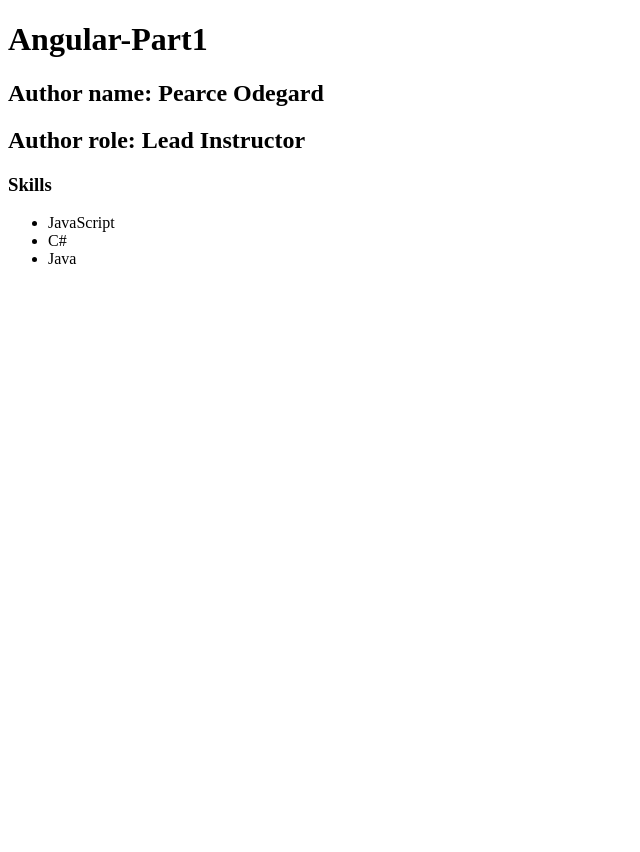
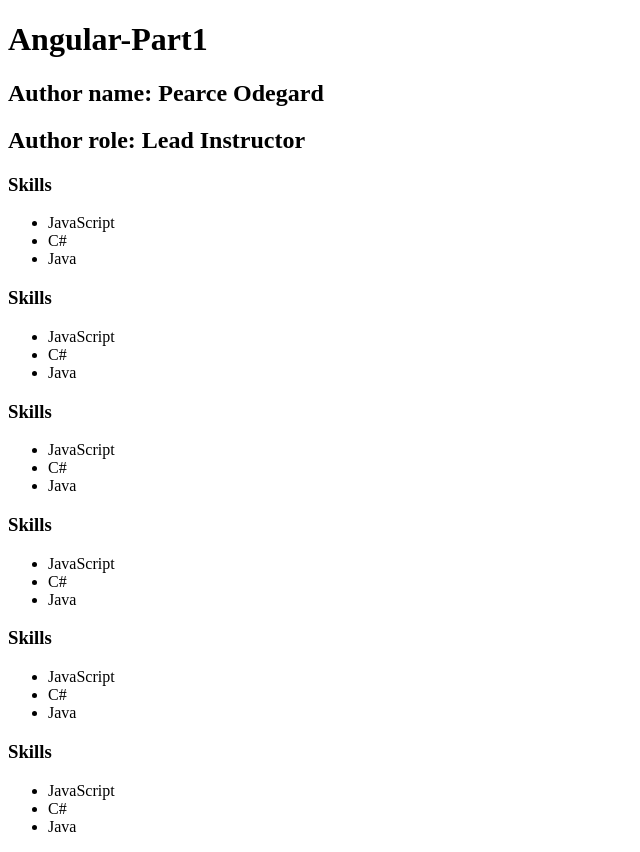
Before and after one commit to ClearedTalent2022/Angular-Part-3-Lecture, an Angular app: page / in a window 1280 px wide. Shown: the whole page, without its empty margins (0-640 px from the left). Before the commit the page ends 800 px from the top, so only its background shows below. Built offline with nearby package versions, Linux system fonts and the light colour scheme.

Commit message:
Moved skills list to its own component

```diff
--- a/src/app/app.component.html
+++ b/src/app/app.component.html
@@ -2,9 +2,9 @@
 <h2>Author name: {{ author.name }}</h2>
 <h2>Author role: {{ author.role }}</h2>
 
-<h3>Skills</h3>
-<ul>
-  <li>{{ author.languages[0] }}</li>
-  <li>{{ author.languages[1] }}</li>
-  <li>{{ author.languages[2] }}</li>
-</ul>
+<app-skills-list></app-skills-list>
+<app-skills-list></app-skills-list>
+<app-skills-list></app-skills-list>
+<app-skills-list></app-skills-list>
+<app-skills-list></app-skills-list>
+<app-skills-list></app-skills-list>
--- a/src/app/app.component.ts
+++ b/src/app/app.component.ts
@@ -11,11 +11,6 @@
 
   author = {
     name: "Pearce Odegard",
-    role: "Lead Instructor",
-    languages: [
-      "JavaScript",
-      "C#",
-      "Java"
-    ]
+    role: "Lead Instructor"
   }
 }
--- a/src/app/app.module.ts
+++ b/src/app/app.module.ts
@@ -2,10 +2,12 @@
 import { NgModule } from '@angular/core';
 
 import { AppComponent } from './app.component';
+import { SkillsListComponent } from './skills-list/skills-list.component';
 
 @NgModule({
   declarations: [
-    AppComponent
+    AppComponent,
+    SkillsListComponent
   ],
   imports: [
     BrowserModule
--- /dev/null
+++ b/src/app/skills-list/skills-list.component.html
@@ -0,0 +1,6 @@
+<h3>Skills</h3>
+<ul>
+    <li>{{ languages[0] }}</li>
+    <li>{{ languages[1] }}</li>
+    <li>{{ languages[2] }}</li>
+</ul>
--- /dev/null
+++ b/src/app/skills-list/skills-list.component.ts
@@ -0,0 +1,21 @@
+import { Component, OnInit } from '@angular/core';
+
+@Component({
+  selector: 'app-skills-list',
+  templateUrl: './skills-list.component.html',
+  styleUrls: ['./skills-list.component.css']
+})
+export class SkillsListComponent implements OnInit {
+
+  languages: string[] = [
+    "JavaScript",
+    "C#",
+    "Java"
+  ]
+
+  constructor() { }
+
+  ngOnInit() {
+  }
+
+}
```
Also changed, not shown: src/app/skills-list/skills-list.component.css (added), 1 other file (tests, documents, lock files or other folders).
